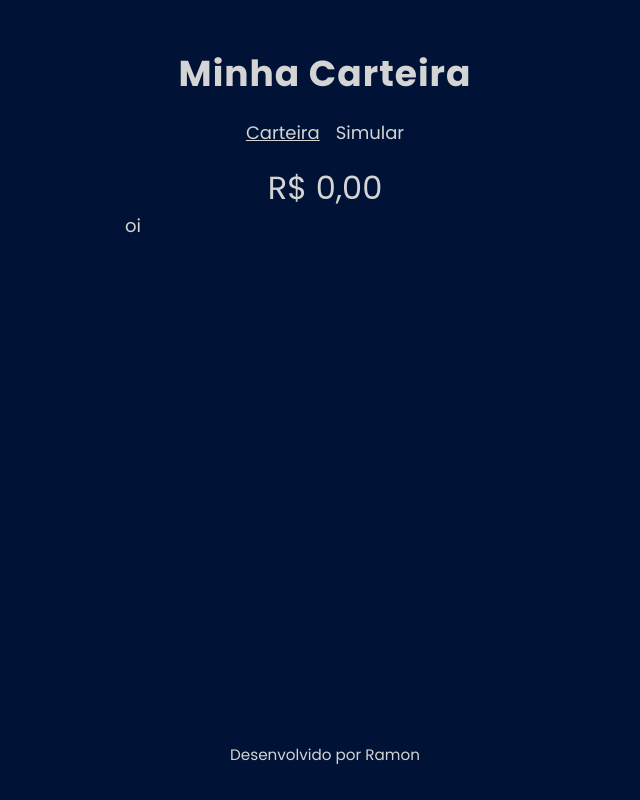
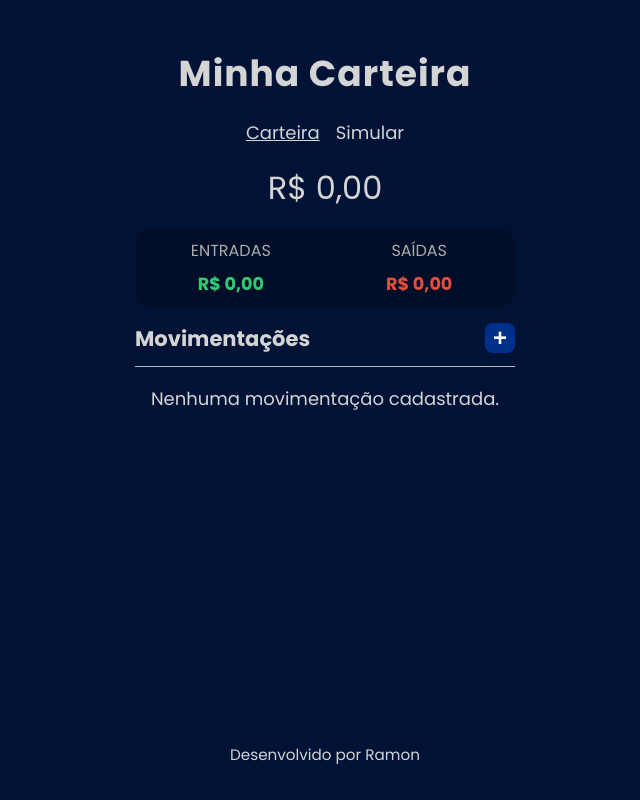
Before and after one commit to Ramon-Erik/expenses-tracker, a Vue app: page / in a window 1280 px wide. Shown: the whole page, without its empty margins (315-955 px from the left). Built offline with nearby package versions, Linux system fonts and the light colour scheme.

Commit message:
feat: wallet view and components

```diff
--- a/src/assets/style.css
+++ b/src/assets/style.css
@@ -66,48 +66,3 @@ input[type='number'] {
   padding: 10px;
   width: 100%;
 }
-
-.list {
-  list-style-type: none;
-  padding: 0;
-  margin-bottom: 40px;
-}
-
-.list li {
-  background: #fff;
-  box-shadow: var(--box-shadow);
-  color: #333;
-  display: flex;
-  justify-content: space-between;
-  position: relative;
-  padding: 10px;
-  margin: 10px 0;
-}
-
-.list li.plus {
-  border-right: 5px solid #2ecc71;
-}
-
-.list li.minus {
-  border-right: 5px solid #c0392b;
-}
-
-.delete-btn {
-  position: absolute;
-  top: 50%;
-  left: 0;
-  opacity: 0;
-  padding: 2px 5px;
-  cursor: pointer;
-  background: #e74c3c;
-  border: 0;
-  color: #fff;
-  font-size: 20px;
-  line-height: 20px;
-  transform: translate(-100%, -50%);
-  transition: opacity 0.3s ease;
-}
-
-.list li:hover .delete-btn {
-  opacity: 1;
-}
--- a/src/assets/variables.css
+++ b/src/assets/variables.css
@@ -6,4 +6,5 @@
   /* Backgrounds */
   --bg-primary: #001336;
   --bg-secundary: #000e28;
+  --bg-btn: #00318a;
 }
--- a/src/router/index.ts
+++ b/src/router/index.ts
@@ -1,5 +1,5 @@
 import SimulateCartView from '@/views/SimulateCartView.vue'
-import WalletView from '@/views/WalletView.vue'
+import WalletView from '@/views/wallet/WalletView.vue'
 import { createRouter, createWebHistory } from 'vue-router'
 
 const router = createRouter({
--- a/src/views/WalletView.vue
+++ /dev/null
@@ -1,6 +0,0 @@
-<template>
-  oi
-</template>
-
-<script setup lang="ts">
-</script>
--- /dev/null
+++ b/src/views/wallet/WalletView.vue
@@ -0,0 +1,12 @@
+<template>
+  <div class="container">
+    <ExIncomeExpense />
+    <ExTransactionList />
+  </div>
+</template>
+
+<script setup lang="ts">
+import ExIncomeExpense from './components/ExIncomeExpense.vue';
+import ExTransactionList from './components/ExTransactionList.vue';
+
+</script>
--- a/src/components/ExAddTransaction.vue
+++ b/src/views/wallet/components/ExAddTransaction.vue
@@ -40,7 +40,7 @@ const handleNewTransaction = (transaction: ITransaction) => {
 
   border: none;
   border-radius: 0.5rem;
-  background: #1faf27;
+  background: var(--bg-btn);
 
   color: white;
   font-size: 24px;
--- a/src/components/ExIncomeExpense.vue
+++ b/src/views/wallet/components/ExIncomeExpense.vue
@@ -17,15 +17,15 @@ import currencyFormat from '@/utils/currency'
 import { computed } from 'vue'
 
 const props = defineProps<{
-  transactionList: ITransaction[]
+  transactionList?: ITransaction[]
 }>()
 
 function totalAmount(condition: boolean) {
-  const total = props.transactionList.reduce((acc, tr) => {
+  const total = props.transactionList?.reduce((acc, tr) => {
     return tr.isIncome == condition ? acc + tr.amount : acc
   }, 0)
 
-  return currencyFormat(total)
+  return currencyFormat(total || 0)
 }
 
 const income = computed(() => {
--- a/src/components/ExTransactionList.vue
+++ b/src/views/wallet/components/ExTransactionList.vue
@@ -3,7 +3,7 @@
     <h3>Movimentações</h3>
     <ExAddTransaction @add-transaction="emitNewTransaction" />
   </div>
-  <ul id="list" class="list" v-if="transactionsList.length">
+  <ul id="list" class="list" v-if="transactionsList?.length">
     <li
       v-for="transaction in transactionsList"
       :key="transaction.id"
@@ -13,7 +13,7 @@
       ><button class="delete-btn" @click="emitDeletion(transaction.id)">x</button>
     </li>
   </ul>
-  <p v-else>Nenhuma movimentação cadastrada.</p>
+  <p v-else class="warning">Nenhuma movimentação cadastrada.</p>
 </template>
 
 <script setup lang="ts">
@@ -27,7 +27,7 @@ const emit = defineEmits<{
 }>()
 
 defineProps<{
-  transactionsList: ITransaction[]
+  transactionsList?: ITransaction[]
 }>()
 
 const emitDeletion = (id: number) => {
@@ -53,4 +53,54 @@ const emitNewTransaction = (transaction: ITransaction) => {
     padding: 0;
   }
 }
+
+.warning {
+  text-align: center;
+}
+
+.list {
+  max-height: 85vh;
+  overflow-y: scroll;
+  padding: 0;
+  margin-bottom: 40px;
+  list-style-type: none;
+}
+
+.list li {
+  background: var(--bg-secundary);
+  box-shadow: var(--box-shadow);
+  display: flex;
+  justify-content: space-between;
+  position: relative;
+  padding: 10px;
+  margin: 10px 0;
+}
+
+.list li.plus {
+  border-right: 5px solid #2ecc71;
+}
+
+.list li.minus {
+  border-right: 5px solid #c0392b;
+}
+
+.delete-btn {
+  position: absolute;
+  top: 50%;
+  left: 0;
+  opacity: 0;
+  padding: 2px 5px;
+  cursor: pointer;
+  background: #e74c3c;
+  border: 0;
+  color: #fff;
+  font-size: 20px;
+  line-height: 20px;
+  transform: translate(-100%, -50%);
+  transition: opacity 0.3s ease;
+}
+
+.list li:hover .delete-btn {
+  opacity: 1;
+}
 </style>
```
Also changed, not shown: src/views/wallet/components/ExAddModal.vue (renamed from src/components/ExAddModal.vue).
